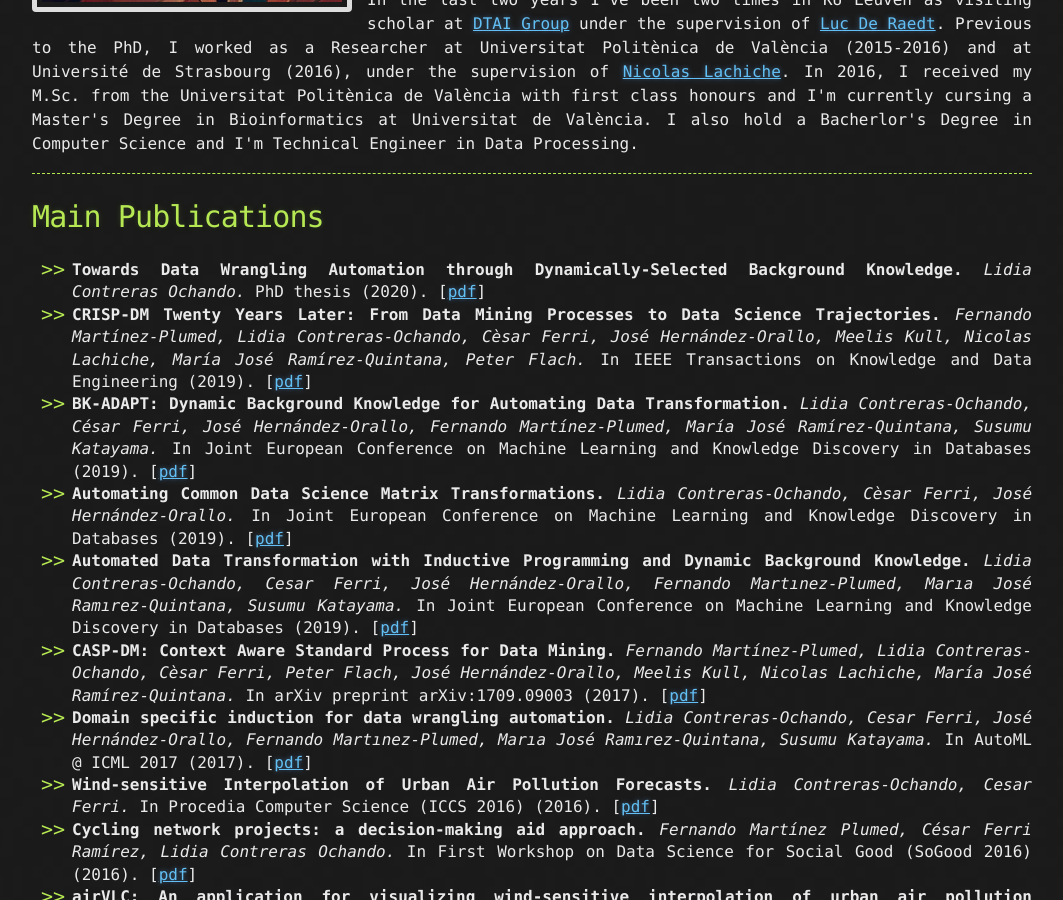
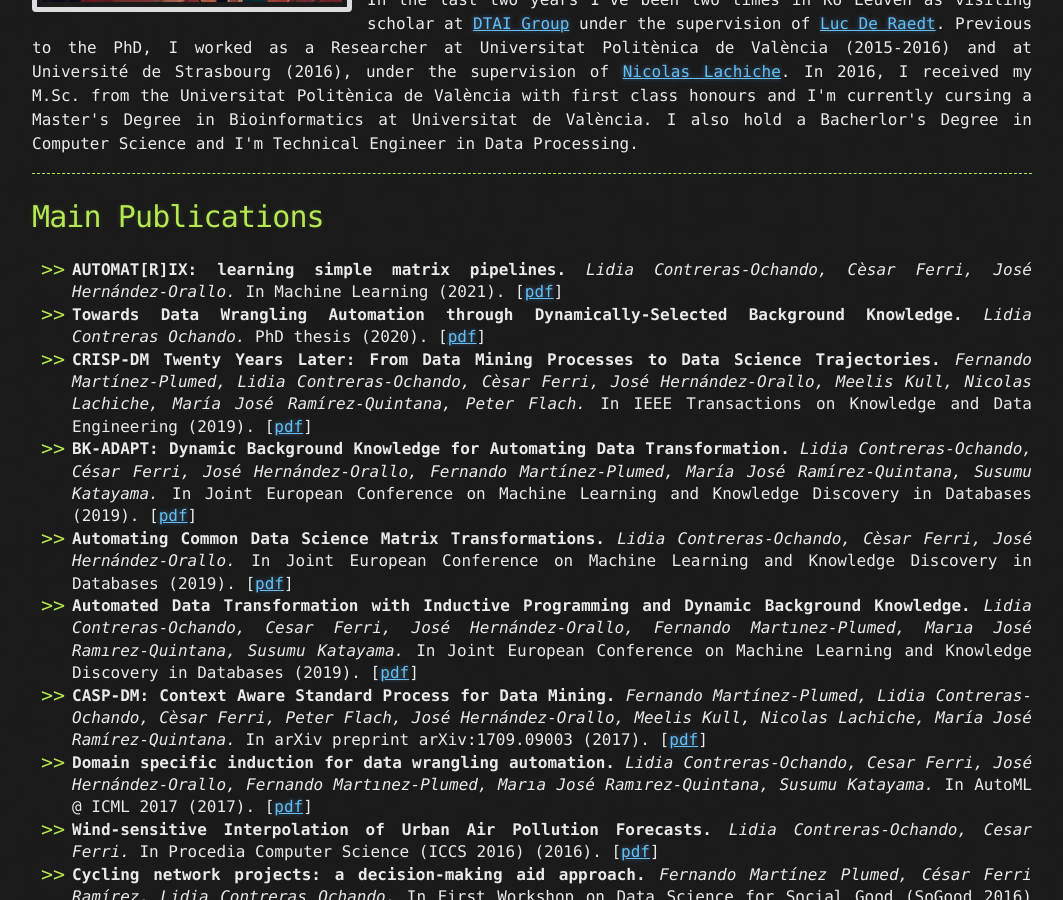
Before and after one commit to liconoc/liconoc.github.io, a Jekyll site: the page built from index.md, in a window 1280 px wide and 900 px high, scrolled down 508 px. Shown: the whole window, without its empty margins (108-1171 px from the left). Built offline with Jekyll 4.4.1, drawn with Linux system fonts in a browser that asks for light colours.

Commit message:
new paper ML

```diff
--- a/_layouts/liconoc.html
+++ b/_layouts/liconoc.html
@@ -154,6 +154,7 @@
 				<h1>Main Publications</h1>
 
 				<ul>
+					<li> <span class="paper_title">AUTOMAT[R]IX: learning simple matrix pipelines.</span> <span class="paper_authors">Lidia Contreras-Ochando, Cèsar Ferri, José Hernández-Orallo.</span> In Machine Learning (2021). [<a href="https://link.springer.com/article/10.1007/s10994-021-05950-7" target="_blank">pdf</a>]</li>
 
 					<li> <span class="paper_title">Towards Data Wrangling Automation through Dynamically-Selected Background Knowledge.</span> <span class="paper_authors">Lidia Contreras Ochando.</span> PhD thesis (2020). [<a href="publications/PhD-Thesis_Lidia-Contreras-Ochando.pdf" target="_blank">pdf</a>]</li>
 
```
